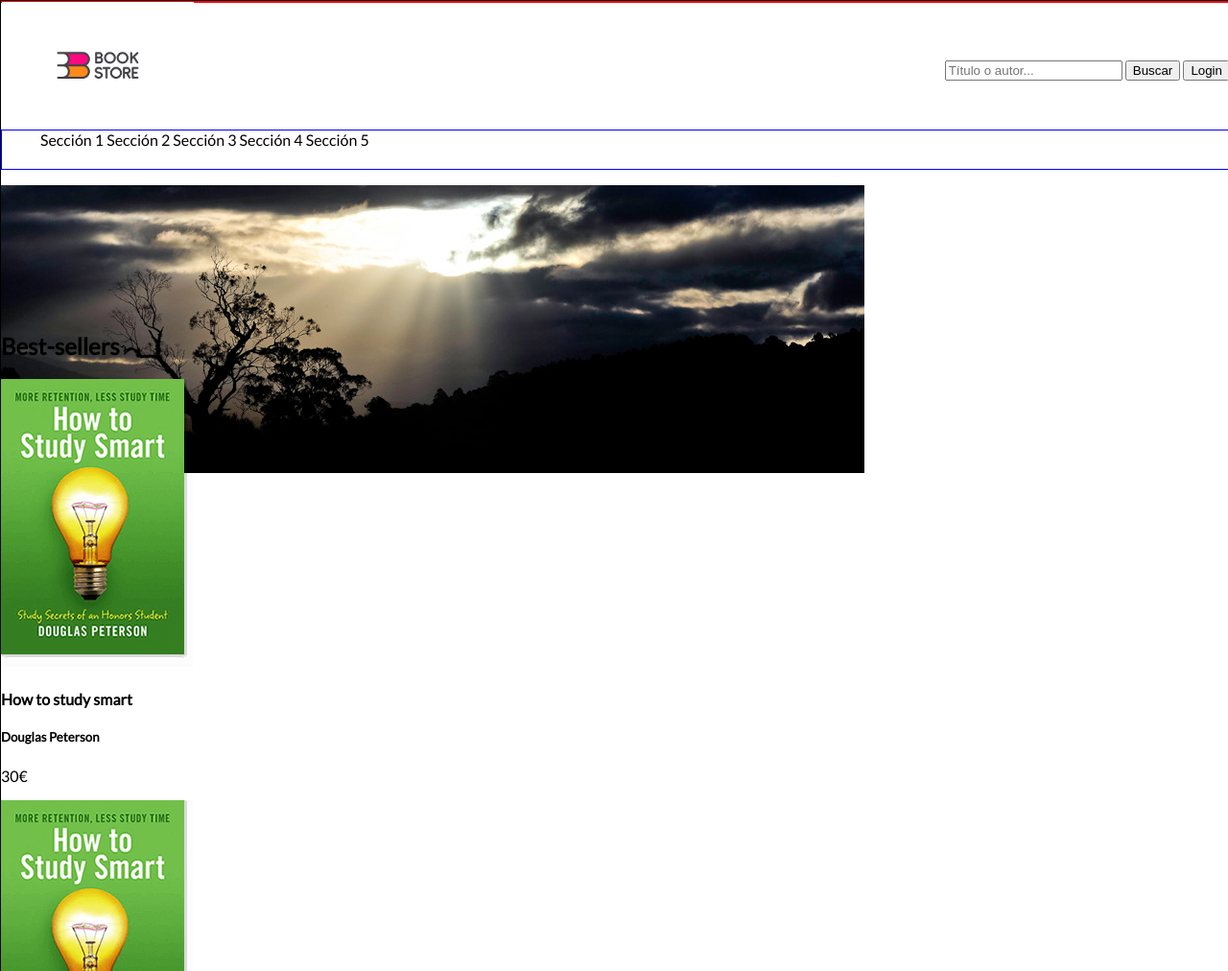
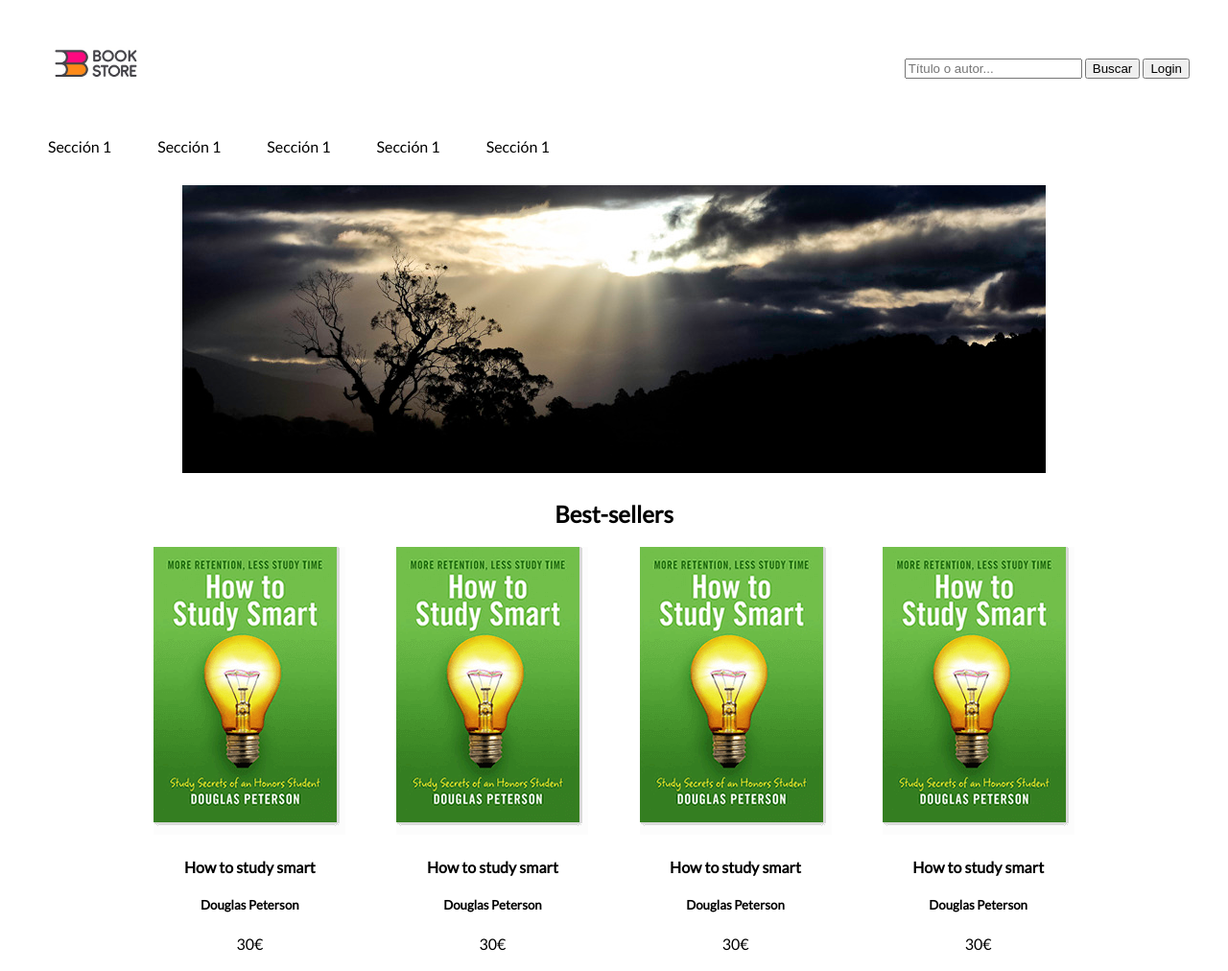
Before and after one commit to vveynde/eCommerce1, a plain HTML site: page index.html in a window 1280 px wide. Shown: the top 1012 px of the page at 96% size. Drawn offline with Linux system fonts and the light colour scheme.

Commit message:
first demo

```diff
--- a/index.html
+++ b/index.html
@@ -23,11 +23,11 @@
         <div>
             <nav>
                 <ul>
-                    <li>Sección 1</li>
-                    <li>Sección 2</li>
-                    <li>Sección 3</li>
-                    <li>Sección 4</li>
-                    <li>Sección 5</li>
+                    <a href="https://www.amazon.com"><li>Sección 1</li></a>
+                    <a href="www.google.com"><li>Sección 1</li></a>
+                    <a href="www.apple.com"><li>Sección 1</li></a>
+                    <a href="www.nike.com"><li>Sección 1</li></a>
+                    <a href="www.microsoft.com"><li>Sección 1</li></a>
                 </ul>
             </nav>
         </div>
--- a/styles.css
+++ b/styles.css
@@ -1,13 +1,13 @@
 body {
     font-family: 'Lato', sans-serif;
     margin: 0;
-    border: 1px solid black;
+/*     border: 1px solid black; */
     width: 100%;
 }
 
 .header-container {
     width: 100%;
-    border: 1px solid red;
+/*     border: 1px solid red; */
     background-color: #B48EAE;
 }
 
@@ -18,6 +18,7 @@ body {
 .search-container {
     float: right;
     padding-top: 60px;
+    margin-right: 40px;
 }
 
 form {
@@ -32,14 +33,48 @@ nav ul {
     overflow: hidden;
     width:100%;
     height: 40px;
-    border: 1px solid blue;
+/*     border: 1px solid blue; */
 }
 
 nav ul li {
     display: inline-block;
+    margin: 0 25px 0 0;
+    padding: 10px;
+}
+
+nav ul li:hover {
+    color: white;
+    background-color: #B48EAE;
 }
 
 .banner {
-    height: 133px;
-    background-size: cover;
+    text-align: center;
+    margin: 20px 25px;
 }
+
+.book-container {
+    display: inline-block;
+    text-align: center;
+    margin: 0 25px;
+}
+
+.book-container:hover {
+    background: silver;
+    color: white;
+}
+
+.books-container {
+    text-align: center;
+    margin: 25px 0;
+}
+
+footer {
+    background-color: silver;
+    color: white;
+    padding: 10px;
+    text-align: center;
+}
+
+a {
+    color: black;
+}
```
